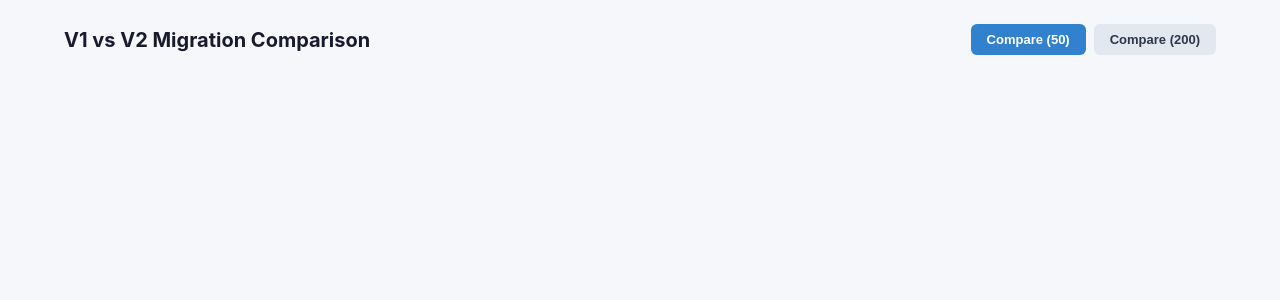
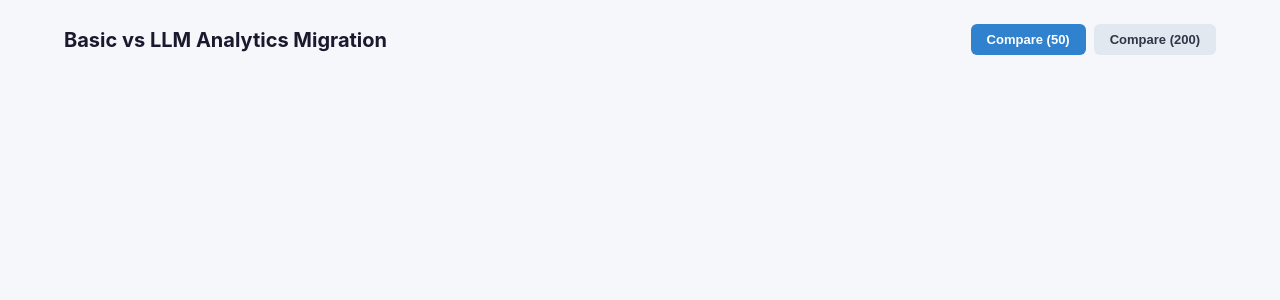
Before and after one commit to ella-yschoi/renewal-review, a FastAPI app: page /ui/migration in a window 1280 px wide. Shown: the part 44-344 px from the top of the page. Run offline with FastAPI, Linux system fonts and the light colour scheme.

Commit message:
chore: rename V1/V2 to Basic/LLM Analytics, add token tracking
- eval.py: rename v1_*/v2_* variables and API keys to basic_*/llm_*
- migration.html: update element IDs, JS refs, display text
- review.html: update pipeline labels
- design-doc.md: add UI section with new naming
- sub-agent-agent-teams.md: add Langfuse token tracking section, fill comparison table

Co-Authored-By: Claude Opus 4.6 <noreply@anthropic.com>

```diff
--- a/app/routes/eval.py
+++ b/app/routes/eval.py
@@ -86,7 +86,7 @@ async def migration_comparison(sample: int = Query(50, ge=1)) -> dict:
         "status": "running",
         "processed": 0,
         "total": total_steps,
-        "phase": "V1",
+        "phase": "basic",
         "result": None,
         "error": None,
     }
@@ -100,65 +100,67 @@ async def migration_comparison(sample: int = Query(50, ge=1)) -> dict:
 
                 n = len(pairs)
 
-                v1_start = time.perf_counter()
-                v1_results = []
+                basic_start = time.perf_counter()
+                basic_results = []
                 for i, p in enumerate(pairs):
-                    v1_results.append(process_pair(p, llm_client=None))
+                    basic_results.append(process_pair(p, llm_client=None))
                     _migration_jobs[job_id]["processed"] = i + 1
-                v1_time = (time.perf_counter() - v1_start) * 1000
+                basic_time = (time.perf_counter() - basic_start) * 1000
 
-                _migration_jobs[job_id]["phase"] = "V2"
+                _migration_jobs[job_id]["phase"] = "llm"
                 mock_client = MockLLMClient()
-                v2_start = time.perf_counter()
-                v2_results = []
+                llm_start = time.perf_counter()
+                llm_results = []
                 for i, p in enumerate(pairs):
-                    v2_results.append(process_pair(p, llm_client=mock_client))
+                    llm_results.append(process_pair(p, llm_client=mock_client))
                     _migration_jobs[job_id]["processed"] = n + i + 1
-                v2_time = (time.perf_counter() - v2_start) * 1000
+                llm_time = (time.perf_counter() - llm_start) * 1000
 
-                return v1_results, v1_time, v2_results, v2_time
+                return basic_results, basic_time, llm_results, llm_time
 
-            v1_results, v1_time, v2_results, v2_time = await loop.run_in_executor(None, do_work)
+            basic_results, basic_time, llm_results, llm_time = await loop.run_in_executor(
+                None, do_work
+            )
 
             store = get_results_store()
-            for r in v2_results:
+            for r in llm_results:
                 store[r.policy_number] = r
 
             examples = []
             risk_changes = 0
-            llm_analyzed = sum(1 for r in v2_results if r.llm_insights)
-            new_insights = sum(len(r.llm_insights) for r in v2_results)
+            llm_analyzed = sum(1 for r in llm_results if r.llm_insights)
+            new_insights = sum(len(r.llm_insights) for r in llm_results)
 
-            for v1, v2 in zip(v1_results, v2_results, strict=True):
-                if v1.risk_level != v2.risk_level:
+            for basic, llm in zip(basic_results, llm_results, strict=True):
+                if basic.risk_level != llm.risk_level:
                     risk_changes += 1
                     examples.append(
                         {
-                            "policy_number": v1.policy_number,
-                            "v1_risk": v1.risk_level.value,
-                            "v2_risk": v2.risk_level.value,
-                            "v2_insights": [
+                            "policy_number": basic.policy_number,
+                            "basic_risk": basic.risk_level.value,
+                            "llm_risk": llm.risk_level.value,
+                            "llm_insights": [
                                 {
                                     "type": i.analysis_type,
                                     "finding": i.finding,
                                     "confidence": i.confidence,
                                 }
-                                for i in v2.llm_insights
+                                for i in llm.llm_insights
                             ],
-                            "flags": [f.value for f in v2.diff.flags],
+                            "flags": [f.value for f in llm.diff.flags],
                         }
                     )
 
             _migration_jobs[job_id]["status"] = "completed"
             _migration_jobs[job_id]["result"] = {
                 "sample_size": len(pairs),
-                "v1": {
-                    "processing_time_ms": round(v1_time, 1),
-                    "distribution": _risk_dist(v1_results),
+                "basic": {
+                    "processing_time_ms": round(basic_time, 1),
+                    "distribution": _risk_dist(basic_results),
                 },
-                "v2": {
-                    "processing_time_ms": round(v2_time, 1),
-                    "distribution": _risk_dist(v2_results),
+                "llm": {
+                    "processing_time_ms": round(llm_time, 1),
+                    "distribution": _risk_dist(llm_results),
                     "llm_analyzed": llm_analyzed,
                     "llm_analyzed_pct": round(llm_analyzed / len(pairs) * 100, 1),
                     "total_insights": new_insights,
@@ -166,7 +168,7 @@ async def migration_comparison(sample: int = Query(50, ge=1)) -> dict:
                 "delta": {
                     "risk_level_changes": risk_changes,
                     "new_llm_insights": new_insights,
-                    "latency_overhead_ms": round(v2_time - v1_time, 1),
+                    "latency_overhead_ms": round(llm_time - basic_time, 1),
                 },
                 "examples": examples[:10],
             }
--- a/app/templates/migration.html
+++ b/app/templates/migration.html
@@ -1,9 +1,9 @@
 {% extends "base.html" %}
-{% block title %}V1 vs V2 Migration — Renewal Review{% endblock %}
+{% block title %}Basic vs LLM Analytics Migration — Renewal Review{% endblock %}
 
 {% block content %}
 <div style="display:flex; justify-content:space-between; align-items:center; margin-bottom:16px;">
-  <h1 style="font-size:20px;">V1 vs V2 Migration Comparison</h1>
+  <h1 style="font-size:20px;">Basic vs LLM Analytics Migration</h1>
   <div style="display:flex; gap:8px;">
     <button class="btn btn-primary" onclick="runComparison(50)">Compare (50)</button>
     <button class="btn btn-secondary" onclick="runComparison(200)">Compare (200)</button>
@@ -34,25 +34,25 @@
 
   <div style="display:grid; grid-template-columns:1fr 1fr; gap:16px;">
     <div class="card">
-      <h2>V1 — Rule-Based</h2>
-      <p style="font-size:12px; color:#718096; margin-bottom:8px;" id="v1-time"></p>
+      <h2>Basic Analytics</h2>
+      <p style="font-size:12px; color:#718096; margin-bottom:8px;" id="basic-time"></p>
       <table>
-        <tr><td>Low</td><td id="v1-low"></td></tr>
-        <tr><td>Medium</td><td id="v1-medium"></td></tr>
-        <tr><td>High</td><td id="v1-high"></td></tr>
-        <tr><td>Critical</td><td id="v1-critical"></td></tr>
+        <tr><td>Low</td><td id="basic-low"></td></tr>
+        <tr><td>Medium</td><td id="basic-medium"></td></tr>
+        <tr><td>High</td><td id="basic-high"></td></tr>
+        <tr><td>Critical</td><td id="basic-critical"></td></tr>
       </table>
     </div>
     <div class="card">
-      <h2>V2 — LLM Hybrid</h2>
-      <p style="font-size:12px; color:#718096; margin-bottom:8px;" id="v2-time"></p>
+      <h2>LLM Analytics</h2>
+      <p style="font-size:12px; color:#718096; margin-bottom:8px;" id="llm-time"></p>
       <table>
-        <tr><td>Low</td><td id="v2-low"></td></tr>
-        <tr><td>Medium</td><td id="v2-medium"></td></tr>
-        <tr><td>High</td><td id="v2-high"></td></tr>
-        <tr><td>Critical</td><td id="v2-critical"></td></tr>
+        <tr><td>Low</td><td id="llm-low"></td></tr>
+        <tr><td>Medium</td><td id="llm-medium"></td></tr>
+        <tr><td>High</td><td id="llm-high"></td></tr>
+        <tr><td>Critical</td><td id="llm-critical"></td></tr>
       </table>
-      <p style="font-size:12px; color:#805ad5; margin-top:8px;" id="v2-llm-pct"></p>
+      <p style="font-size:12px; color:#805ad5; margin-top:8px;" id="llm-pct"></p>
     </div>
   </div>
 
@@ -72,8 +72,8 @@
       <thead>
         <tr>
           <th>Policy #</th>
-          <th>V1 Risk</th>
-          <th>V2 Risk</th>
+          <th>Basic Risk</th>
+          <th>LLM Risk</th>
           <th>Flags</th>
           <th>LLM Insights</th>
         </tr>
@@ -89,21 +89,21 @@
 function renderResult(d) {
   document.getElementById('sample-size').textContent = d.sample_size;
   document.getElementById('risk-changes').textContent = d.delta.risk_level_changes;
-  document.getElementById('llm-analyzed').textContent = d.v2.llm_analyzed;
+  document.getElementById('llm-analyzed').textContent = d.llm.llm_analyzed;
   document.getElementById('new-insights').textContent = d.delta.new_llm_insights;
 
-  document.getElementById('v1-time').textContent = d.v1.processing_time_ms + ' ms';
-  document.getElementById('v1-low').textContent = d.v1.distribution.low;
-  document.getElementById('v1-medium').textContent = d.v1.distribution.medium;
-  document.getElementById('v1-high').textContent = d.v1.distribution.high;
-  document.getElementById('v1-critical').textContent = d.v1.distribution.critical;
+  document.getElementById('basic-time').textContent = d.basic.processing_time_ms + ' ms';
+  document.getElementById('basic-low').textContent = d.basic.distribution.low;
+  document.getElementById('basic-medium').textContent = d.basic.distribution.medium;
+  document.getElementById('basic-high').textContent = d.basic.distribution.high;
+  document.getElementById('basic-critical').textContent = d.basic.distribution.critical;
 
-  document.getElementById('v2-time').textContent = d.v2.processing_time_ms + ' ms';
-  document.getElementById('v2-low').textContent = d.v2.distribution.low;
-  document.getElementById('v2-medium').textContent = d.v2.distribution.medium;
-  document.getElementById('v2-high').textContent = d.v2.distribution.high;
-  document.getElementById('v2-critical').textContent = d.v2.distribution.critical;
-  document.getElementById('v2-llm-pct').textContent = d.v2.llm_analyzed_pct + '% policies analyzed by LLM';
+  document.getElementById('llm-time').textContent = d.llm.processing_time_ms + ' ms';
+  document.getElementById('llm-low').textContent = d.llm.distribution.low;
+  document.getElementById('llm-medium').textContent = d.llm.distribution.medium;
+  document.getElementById('llm-high').textContent = d.llm.distribution.high;
+  document.getElementById('llm-critical').textContent = d.llm.distribution.critical;
+  document.getElementById('llm-pct').textContent = d.llm.llm_analyzed_pct + '% policies analyzed by LLM';
 
   document.getElementById('delta-risk').textContent = d.delta.risk_level_changes;
   document.getElementById('delta-insights').textContent = d.delta.new_llm_insights;
@@ -116,16 +116,16 @@ function renderResult(d) {
     d.examples.forEach(ex => {
       const flags = ex.flags.map(f => '<span class="flag-tag">'+f+'</span>').join(' ');
       let insights = '—';
-      if (ex.v2_insights && ex.v2_insights.length > 0) {
-        insights = ex.v2_insights.map(i =>
+      if (ex.llm_insights && ex.llm_insights.length > 0) {
+        insights = ex.llm_insights.map(i =>
           '<span class="flag-tag" style="background:#e9d8fd;color:#553c9a;">'+i.type+'</span> ' +
           i.finding + ' <span style="font-size:11px;color:#718096;">('+Math.round(i.confidence*100)+'%)</span>'
         ).join('<br>');
       }
       body.innerHTML += '<tr>' +
         '<td style="font-weight:500;"><a href="/ui/review/'+ex.policy_number+'" style="color:#3182ce;">'+ex.policy_number+'</a></td>' +
-        '<td><span class="badge badge-'+ex.v1_risk+'">'+ex.v1_risk+'</span></td>' +
-        '<td><span class="badge badge-'+ex.v2_risk+'">'+ex.v2_risk+'</span></td>' +
+        '<td><span class="badge badge-'+ex.basic_risk+'">'+ex.basic_risk+'</span></td>' +
+        '<td><span class="badge badge-'+ex.llm_risk+'">'+ex.llm_risk+'</span></td>' +
         '<td>'+flags+'</td>' +
         '<td style="font-size:12px;">'+insights+'</td>' +
         '</tr>';
--- a/app/templates/review.html
+++ b/app/templates/review.html
@@ -175,7 +175,7 @@
 {% if result.llm_insights %}
 <div class="card" style="border-left:4px solid #805ad5;">
   <h2 style="color:#805ad5;">LLM Insights ({{ result.llm_insights|length }})</h2>
-  <p style="font-size:11px; color:#805ad5; margin-bottom:10px;">V2 hybrid pipeline — analyzed by LLM for unstructured text signals</p>
+  <p style="font-size:11px; color:#805ad5; margin-bottom:10px;">LLM Analytics — analyzed by LLM for unstructured text signals</p>
   <table>
     <thead>
       <tr><th>Type</th><th>Finding</th><th>Confidence</th><th>Reasoning</th></tr>
@@ -195,7 +195,7 @@
 {% else %}
 <div class="card" style="border-left:4px solid #cbd5e0;">
   <h2 style="color:#718096;">LLM Insights</h2>
-  <p style="font-size:12px; color:#a0aec0;">V1 rule-based only — no unstructured text requiring LLM analysis</p>
+  <p style="font-size:12px; color:#a0aec0;">Basic Analytics (rule-based only) — no unstructured text requiring LLM analysis</p>
 </div>
 {% endif %}
 {% endblock %}
```
Also changed, not shown: docs/design-doc.md (+5 -0 lines), docs/experiments/sub-agent-agent-teams.md (+27 -8 lines).
